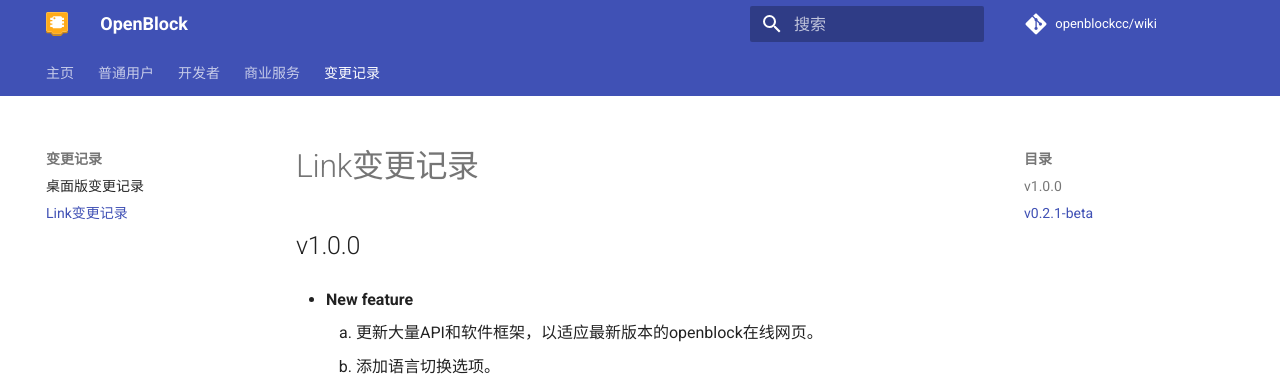
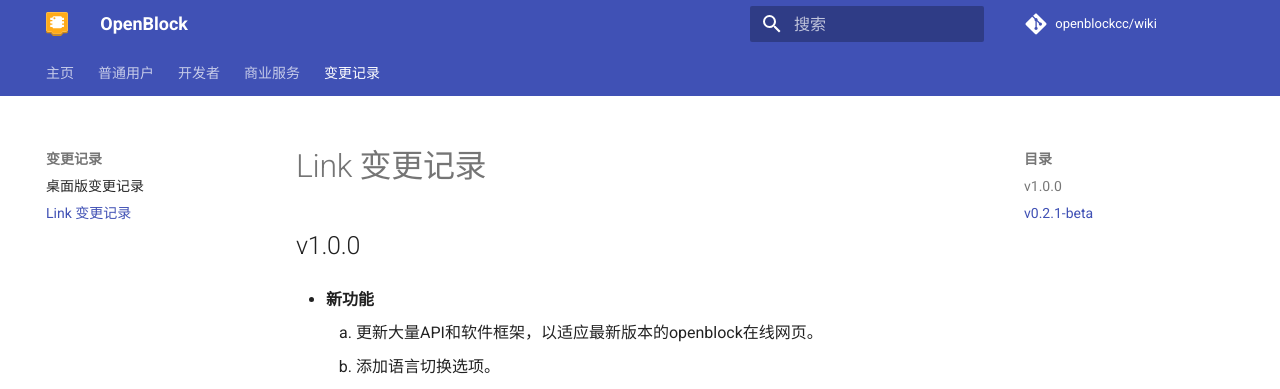
Before and after one commit to openblockcc/openblockcc.github.io, an MkDocs documentation site: the page built from docs/link-changelog.md, in a window 1280 px wide. Shown: the top 389 px of the page. Built offline with MkDocs 1.6.1 and Material for MkDocs 9.7.7, drawn with Linux system fonts in a browser that asks for light colours; comment, search, counter and statistics services are not loaded.

Commit message:
update doc

```diff
--- a/docs/link-changelog.md
+++ b/docs/link-changelog.md
@@ -1,6 +1,6 @@
 ## v1.0.0
 
-- **New feature**
+- **新功能**
 
     1. 更新大量API和软件框架，以适应最新版本的openblock在线网页。
     2. 添加语言切换选项。
--- a/mkdocs.yml
+++ b/mkdocs.yml
@@ -107,4 +107,4 @@
     - 介绍: business-service/introduction.md
   - 变更记录:
     - 桌面版变更记录: desktop-changelog.md
-    - Link变更记录: link-changelog.md
+    - Link 变更记录: link-changelog.md
```
